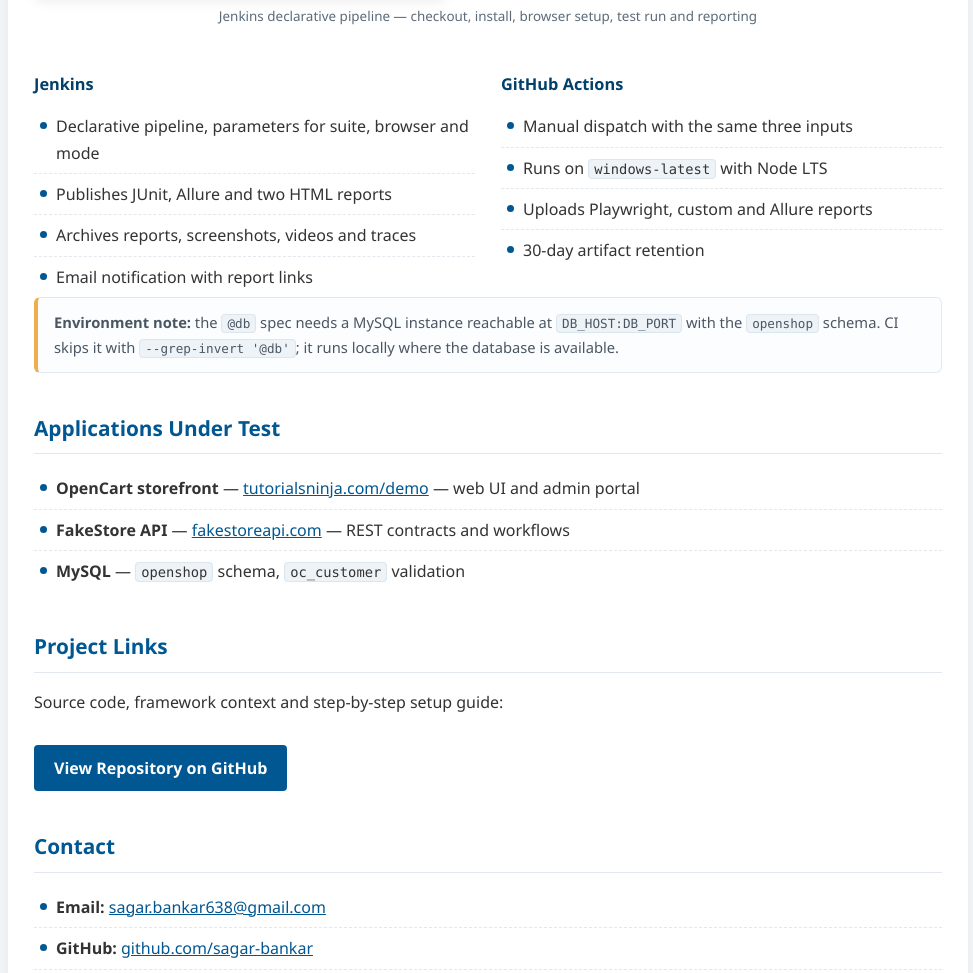
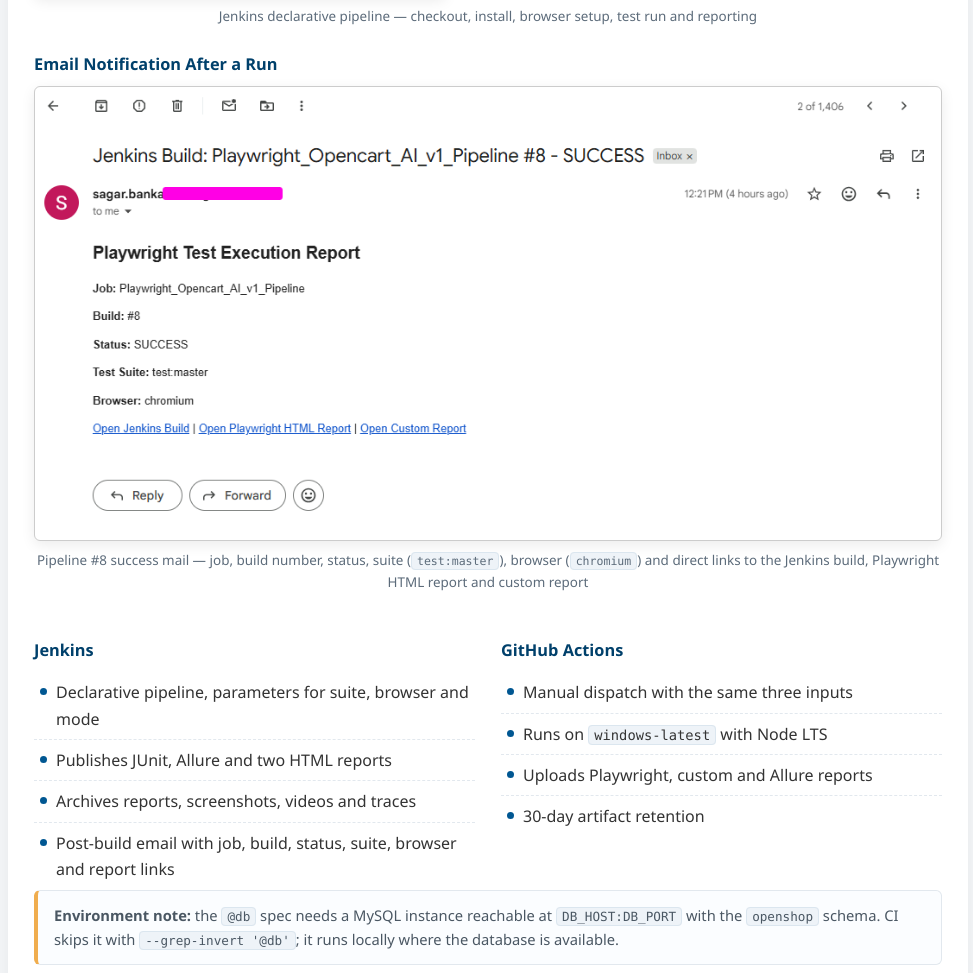
Before and after one commit to sagar-bankar/PLAYWRIGHT_OPENCART_AI_PORTFOLIO, a plain HTML site: page index.html in a window 1280 px wide. Shown: the part 10790-11763 px from the top of the page, without its empty margins (152-1125 px from the left). Drawn offline with Linux system fonts and the light colour scheme.

Commit message:
Update index.html

```diff
--- a/index.html
+++ b/index.html
@@ -592,6 +592,18 @@
           </figcaption>
         </figure>
 
+        <figure>
+          <h3>Email Notification After a Run</h3>
+          <a href="https://raw.githubusercontent.com/sagar-bankar/PLAYWRIGHT_OPENCART_AI_PORTFOLIO/main/images/email-notification.png" target="_blank" rel="noopener">
+            <img src="https://raw.githubusercontent.com/sagar-bankar/PLAYWRIGHT_OPENCART_AI_PORTFOLIO/main/images/email-notification.png" alt="Jenkins build success email with Playwright test execution report" />
+          </a>
+          <figcaption>
+            Pipeline #8 success mail &mdash; job, build number, status, suite
+            (<code>test:master</code>), browser (<code>chromium</code>) and direct links to the
+            Jenkins build, Playwright HTML report and custom report
+          </figcaption>
+        </figure>
+
         <div class="grid-2">
           <div>
             <h3>Jenkins</h3>
@@ -599,7 +611,7 @@
               <li>Declarative pipeline, parameters for suite, browser and mode</li>
               <li>Publishes JUnit, Allure and two HTML reports</li>
               <li>Archives reports, screenshots, videos and traces</li>
-              <li>Email notification with report links</li>
+              <li>Post-build email with job, build, status, suite, browser and report links</li>
             </ul>
           </div>
           <div>
```
